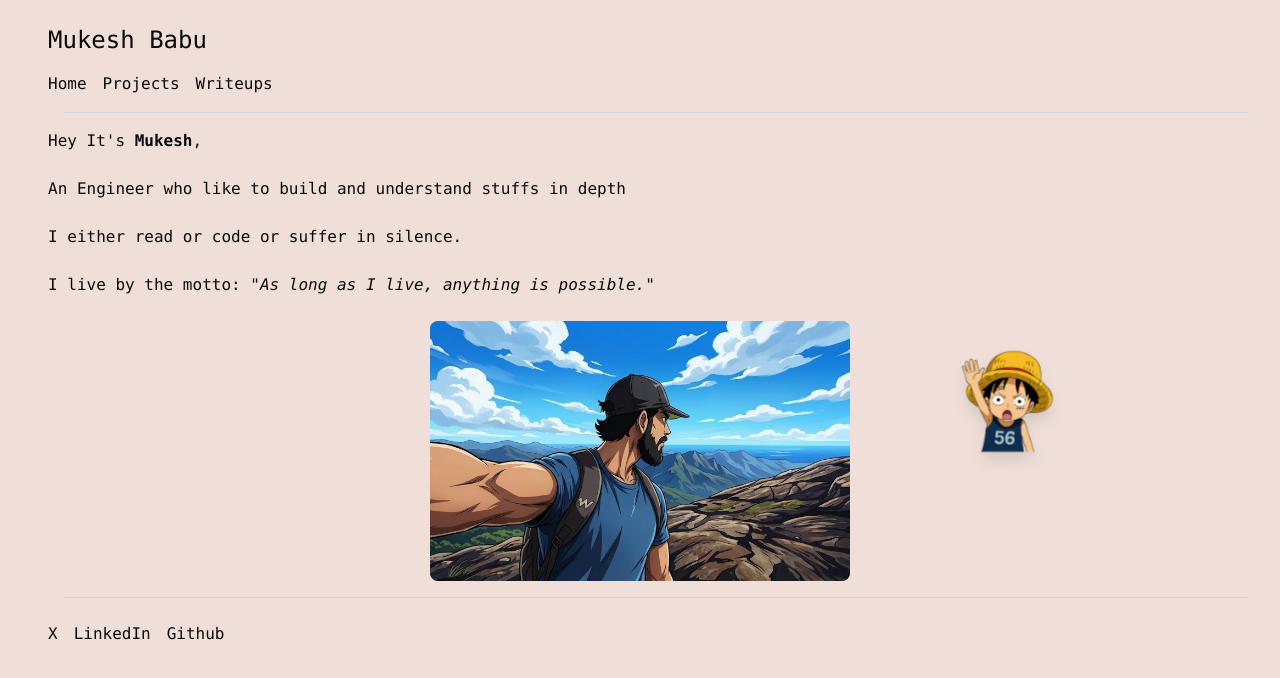
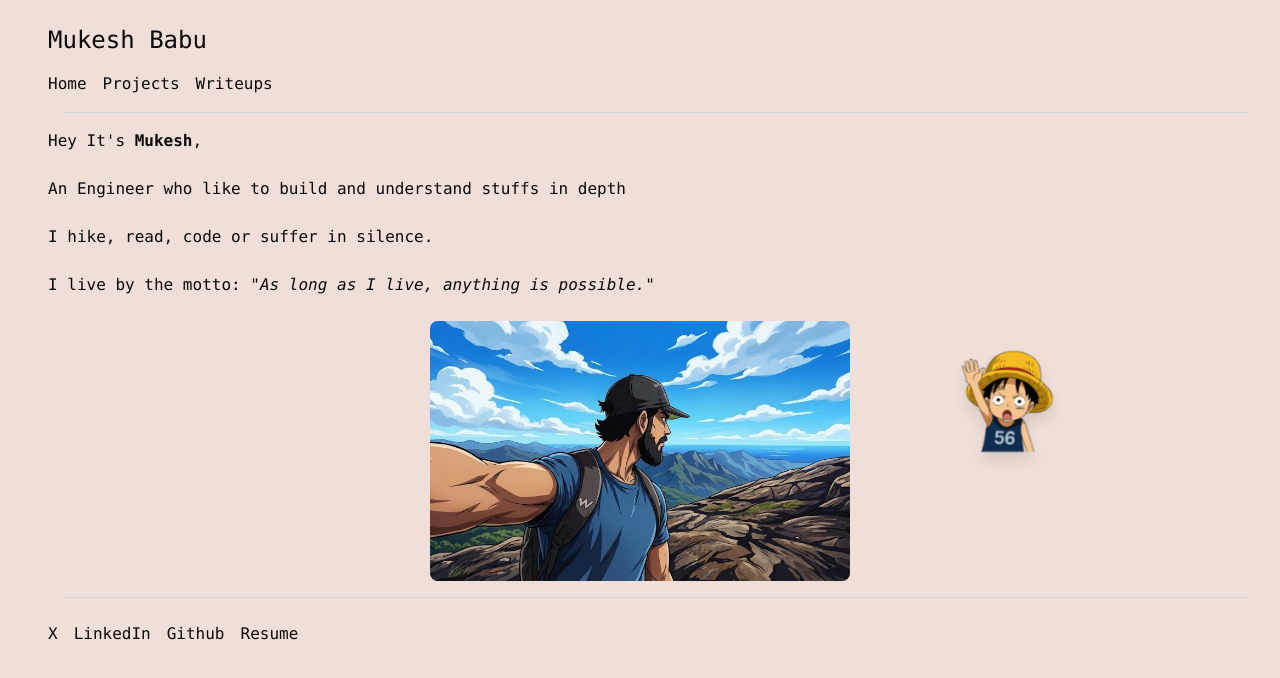
Before and after one commit to Mukezh/portfolio2025, a React (Vite) app: page / in a window 1280 px wide. Shown: the top 678 px of the page. Built offline with nearby package versions, Linux system fonts and the light colour scheme.

Commit message:
changeimage2

```diff
--- a/src/components/Footer.tsx
+++ b/src/components/Footer.tsx
@@ -6,6 +6,7 @@ export const Footer: React.FC = () => {
   const xUrl: string = "https://x.com/tattakkaaee";
   const githubUrl: string = "https://github.com/Mukezh";
   const linkedInUrl: string = "https://linkedin.com/in/mukeshbabu";
+  const resumeUrl: string = "./resume_updated.pdf";
   return (
     <div className=" flex flex-col gap-2">
       <hr className="w-full m-4 border-gray-300" />
@@ -28,6 +29,12 @@ export const Footer: React.FC = () => {
         >
           <NavbarButton value="Github" url={githubUrl} />
         </Tooltip>
+        <Tooltip
+          content={<img src="/ResumeSnip.jpg" />}
+          containerClassName="Resume-container"
+        >
+          <NavbarButton value="Resume" url={resumeUrl} />
+        </Tooltip>
       </div>
     </div>
   );
--- a/src/components/Home.tsx
+++ b/src/components/Home.tsx
@@ -1,19 +1,20 @@
 import React from "react";
 
 export const Home: React.FC = () => {
-    return(
-        <div className="w-full">
-                <p>Hey It's <span className="font-semibold">Mukesh</span>,</p>
-                <br />
-                <p>An Engineer who like to build and understand stuffs in depth</p>
-                <br />
-                <p>
-                    I either read or code or suffer in silence.
-                </p>
-                <br />
-                I live by the motto:
-                <span className="italic "> "As long as I live, anything is possible." </span>
-
-        </div>
-    )
-}
+  return (
+    <div className="w-full">
+      <p>
+        Hey It's <span className="font-semibold">Mukesh</span>,
+      </p>
+      <br />
+      <p>An Engineer who like to build and understand stuffs in depth</p>
+      <br />
+      <p>I hike, read, code or suffer in silence.</p>
+      <br />I live by the motto:
+      <span className="italic ">
+        {" "}
+        "As long as I live, anything is possible."{" "}
+      </span>
+    </div>
+  );
+};
--- a/src/components/MainHomepage.tsx
+++ b/src/components/MainHomepage.tsx
@@ -30,9 +30,7 @@ function MainHomePage() {
           {selection === "Writeups" && <Writeup />}
         </div>
         <br />
-        <div className="mx-4">
-          <HeroSection />
-        </div>
+        <div className="mx-4">{selection === "home" && <HeroSection />}</div>
         <div className="w-full px-2 lg:px-4 ">
           {selection === "home" && <Footer />}
         </div>
```
Also changed, not shown: public/ResumeSnip.jpg (added), 1 other file (tests, documents, lock files or other folders).
